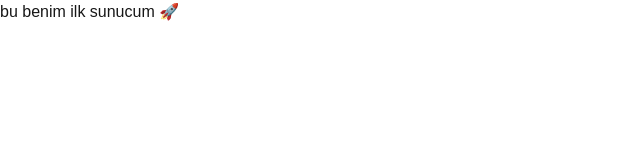
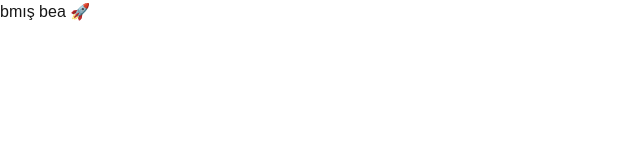
Before and after one commit to ibrahmflgl/ilk-deneme, a Next.js app: page / in a window 1280 px wide. Shown: the top 160 px of the page, without its empty margins (0-640 px from the left). Built offline with nearby package versions, Linux system fonts and the light colour scheme.

Commit message:
yeni dosyalar eklendi

```diff
--- a/src/app/page.tsx
+++ b/src/app/page.tsx
@@ -1,3 +1,3 @@
 export default function Home() {
-  return <h1>bu benim ilk sunucum 🚀</h1>;
+  return <h1>bmış bea 🚀</h1>;
 }
```
